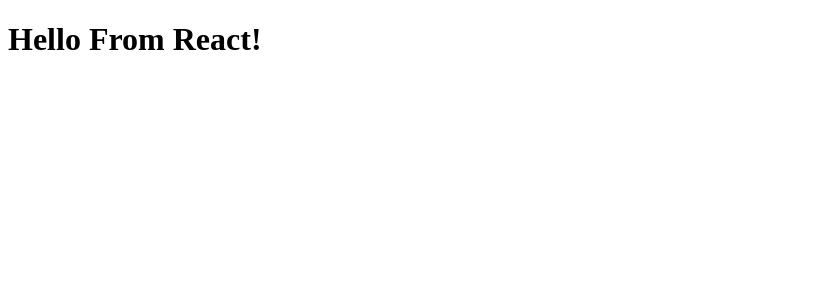
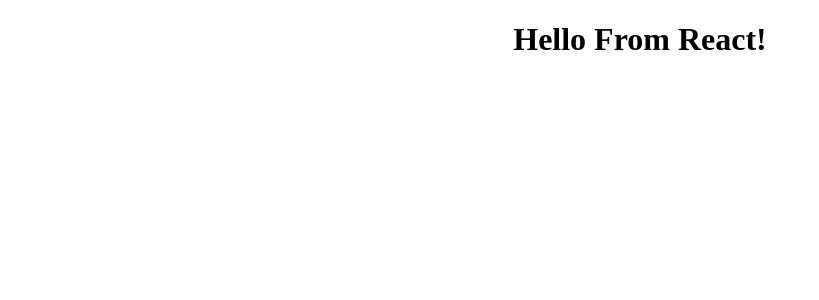
Before and after one commit to dimitarsabev00/Users-Table, a JavaScript app: page / in a window 1280 px wide. Shown: the top 300 px of the page, without its empty margins (0-819 px from the left). Built offline with nearby package versions, Linux system fonts and the light colour scheme; the HTML template or start-up script is replaced by a standard one.

Commit message:
Create Styled Component With Emotion

```diff
--- a/src/App.js
+++ b/src/App.js
@@ -1,5 +1,10 @@
+import styled from "@emotion/styled";
 function App() {
-  return <h1>Hello From React!</h1>;
+  const Heading = styled.h1`
+    text-align: center;
+    color: black;
+  `;
+  return <Heading>Hello From React!</Heading>;
 }
 
 export default App;
```
